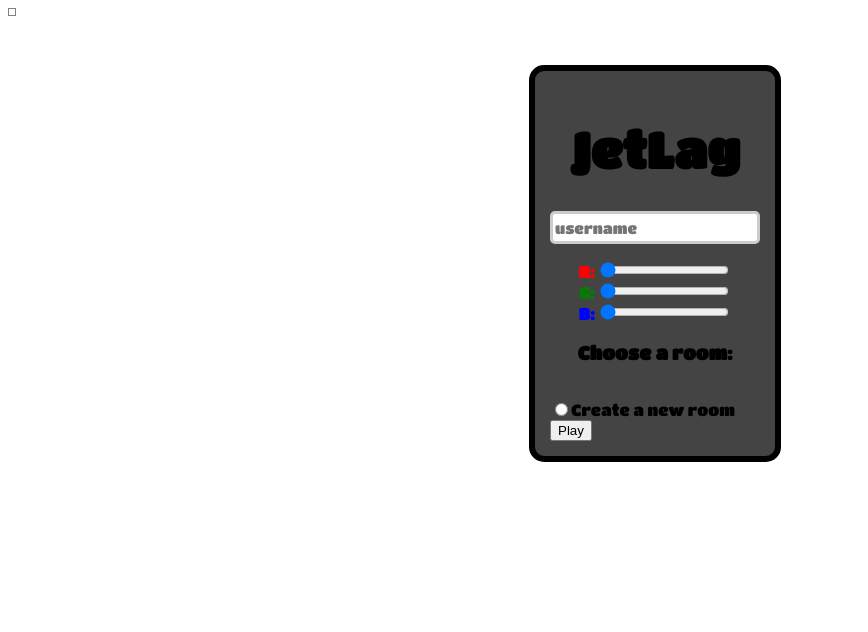
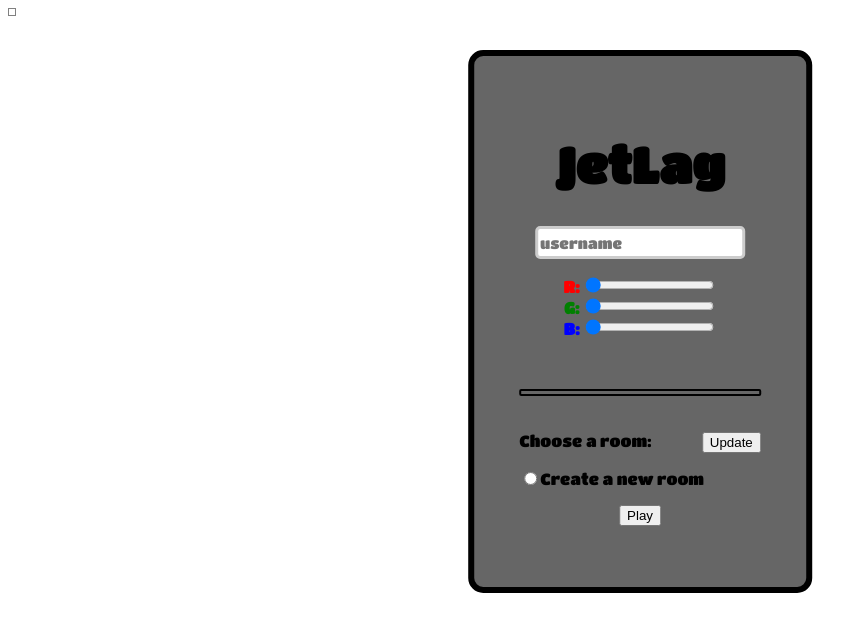
Before and after one commit to jacobsorme/php, a PHP site: page / in a window 1280 px wide. Shown: the top 632 px of the page, without its empty margins (0-868 px from the left). Run offline with PHP 8.4, Linux system fonts and the light colour scheme.

Commit message:
Bug fixing
Fixed bugs with render of flame, calls to changed function polygons() were outdated. Increased speed. Cleaned/styled play.php and index.php. Added some html to the echo from roomshow.php

```diff
--- a/src/index.php
+++ b/src/index.php
@@ -14,17 +14,20 @@
     <td>
       <div id="login">
         <center><h1 id="title">JetLag</h1></center>
-<form method="get" id="form" action="play.php" autocomplete="off">
+        <form method="get" id="form" action="play.php" autocomplete="off">
           <center>
             <input type="text" id="username" name="username" placeholder="username" maxlength="20"><p>
             <b style="color:red;">R:</b>
-            <input type="range" id="r" name="r" value="68" min="68" max="238" step="17" onkeydown="color()" onmousemove="color()"><br>
+            <input type="range" id="r" name="r" value="102" min="102" max="238" step="17" onkeydown="color()" onmousemove="color()"><br>
             <b style="color:green;">G:</b>
-            <input type="range" id="g" name="g" value="68" min="68" max="238" step="17" onkeydown="color()" onmousemove="color()"><br>
+            <input type="range" id="g" name="g" value="102" min="102" max="238" step="17" onkeydown="color()" onmousemove="color()"><br>
             <b style="color:blue;">B:</b>
-            <input type="range" id="b" name="b" value="68" min="68" max="238" step="17" onkeydown="color()" onmousemove="color()"><p>
-            <h3>Choose a room:</h3> <br>
-          </center>
+            <input type="range" id="b" name="b" value="102" min="102" max="238" step="17" onkeydown="color()" onmousemove="color()"><p><br>
+            <hr><p><br>
+            Choose a room:<input type="button" style="margin-left:50px;" onclick="callForRooms()" value="Update">
+            </center>
+            <div id="roomsFromServer"></div>
+
           </form>
       </div>
     </td>
@@ -36,15 +39,16 @@
 
 <script>
 function rooms(answer){
-  document.getElementById("form").innerHTML += answer;
+  document.getElementById("roomsFromServer").innerHTML = answer;
 }
 function message(){
   return "";
 }
+function callForRooms(){
+  communicate(message,rooms,"php/roomshow.php");
+}
 
-window.onload = function() {
-  communicate(message,rooms,"php/roomshow.php");
-};
+window.onload = callForRooms();
 
 </script>
 <script>
--- a/src/mystyle.css
+++ b/src/mystyle.css
@@ -1,5 +1,13 @@
 body {
   font-family: 'Titan One';
+}
+
+hr {
+  height:3px;
+  color:#000;
+  border-style:solid;
+  border-width:2px;
+  border-radius:2px;
 }
 
 #frame > * {
@@ -31,9 +39,9 @@ body {
   left:50%;
   transform:translate(-50%,0);
   border-radius:15px;
-  margin:15px;
-  padding:15px;
-  background-color: rgb(68,68,68);
+  margin:0px;
+  padding:45px;
+  background-color: rgb(102,102,102);
   border-width: 6px;
   border-color: #000;
   border-style: solid;
@@ -49,6 +57,7 @@ body {
 }
 #username{
   font-family: 'Titan One';
+  font-weight: lighter;
   font-size: 15px;
   width:200px;
   height:25px;
--- a/src/php/roomshow.php
+++ b/src/php/roomshow.php
@@ -9,5 +9,5 @@
   for($i = 0; $i < count($rooms); $i++){
     echo "<input type=\"radio\" name=\"room\" value=\"". $rooms[$i]->{"id"} ."\">". $rooms[$i]->{"name"} . "<br>";
   }
-  echo "<input type=\"submit\" value=\"Play\">";
+  echo "<center><p><input type=\"submit\" value=\"Play\"></center>";
 ?>
--- a/src/play.php
+++ b/src/play.php
@@ -6,9 +6,9 @@
 <title>play</title>
 </head>
 <body style="overflow:hidden">
-<h3 id="welcome"></h3>
+<!-- <h3 id="welcome"></h3> -->
 <a href="index.php"><h3>Home</h3></a>
-<div id="values"></div><p><br>
+<!-- <div id="values"></div><p><br> -->
 <!-- <div id="frame" style="position:absolute;left:0px;top:100px;width:800px;height:500px;"></div> -->
 
 <table id="data">
--- a/src/script/physics.js
+++ b/src/script/physics.js
@@ -20,7 +20,7 @@ function speedDown(current){
 
 function speedUp(current){
   if(current + 0.5 > 9) {
-    return 6;
+    return 9;
   } else {
     return current + 0.5;
   }
```
Also changed, not shown: src/script/render.js (+8 -8 lines), src/script/script.js (+4 -4 lines).
